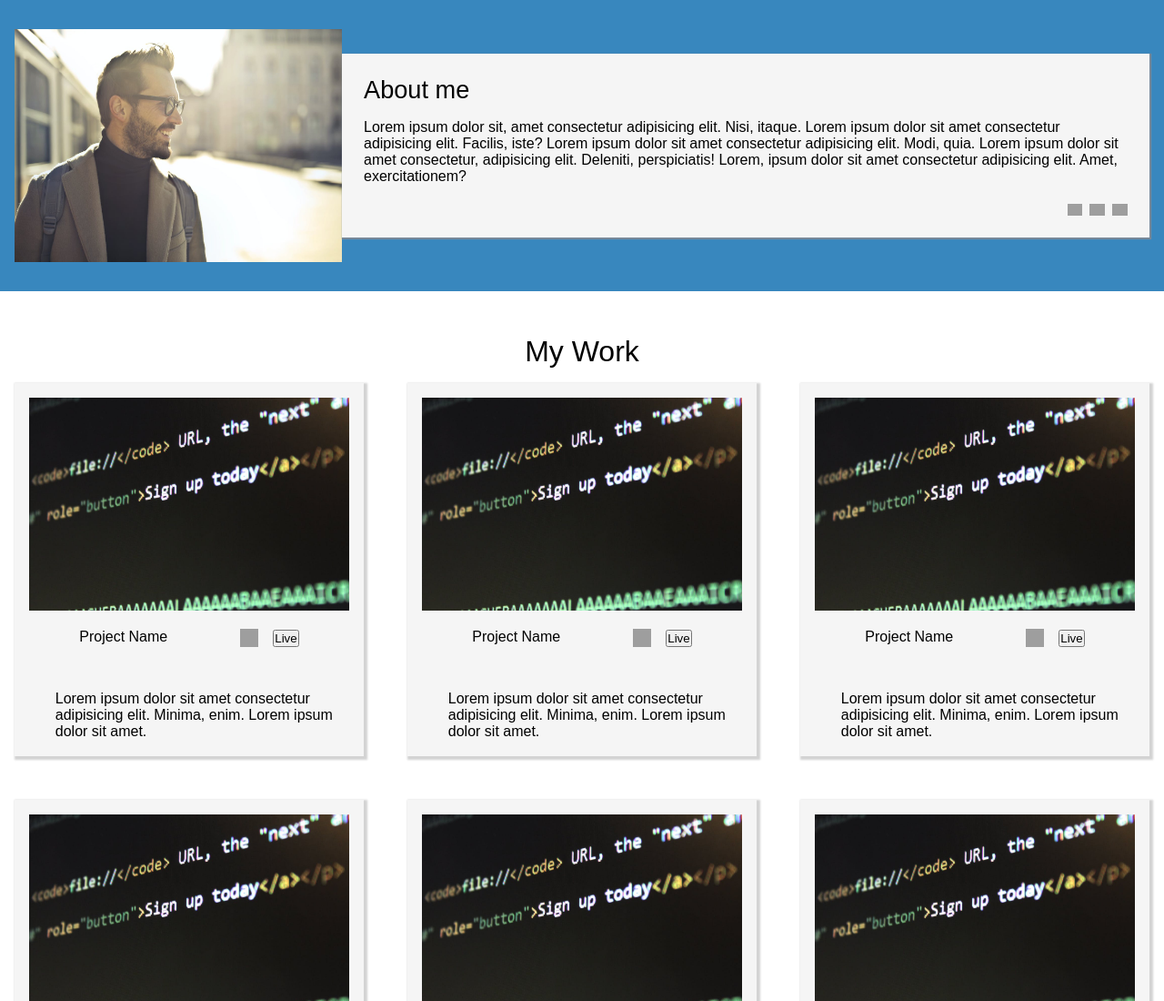
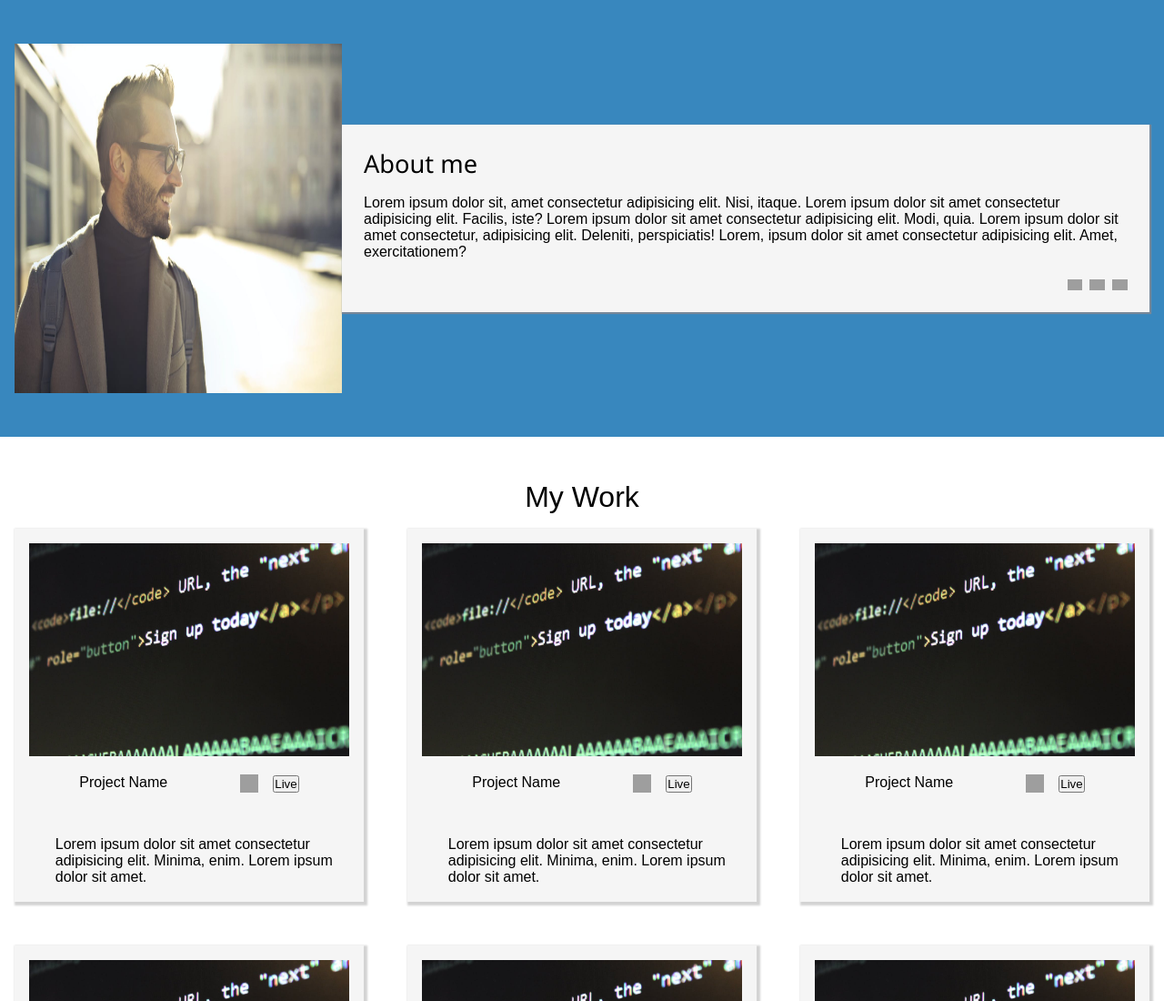
Before and after one commit to Adithya-why/HomepageResponsive, a plain HTML site: page index.html in a window 1280 px wide. Shown: the top 1100 px of the page at 91% size. Drawn offline with Linux system fonts and the light colour scheme; grey boxes are pictures that could not be loaded.

Commit message:
basic desktop complete

```diff
--- a/style.css
+++ b/style.css
@@ -16,7 +16,7 @@ html,body{
 
 .header{
     background-color: #3887BE;
-    height: 40%;
+    height: 60%;
 
     display: flex;
     align-items: center;
@@ -29,7 +29,7 @@ html,body{
 .header img{
     width: 100%;
     height: 100%;
-    background-size: cover;
+    background-size: contain;
 }
 
 
@@ -51,9 +51,10 @@ html,body{
 }
 
 .about h3{
+    font-family: 'Segoe UI', Tahoma, Geneva, Verdana, sans-serif;
     margin-bottom: 1rem;
     font-size: 1.7rem;
-    font-weight: 200;
+    font-weight: 100;
 }
 
 
```
